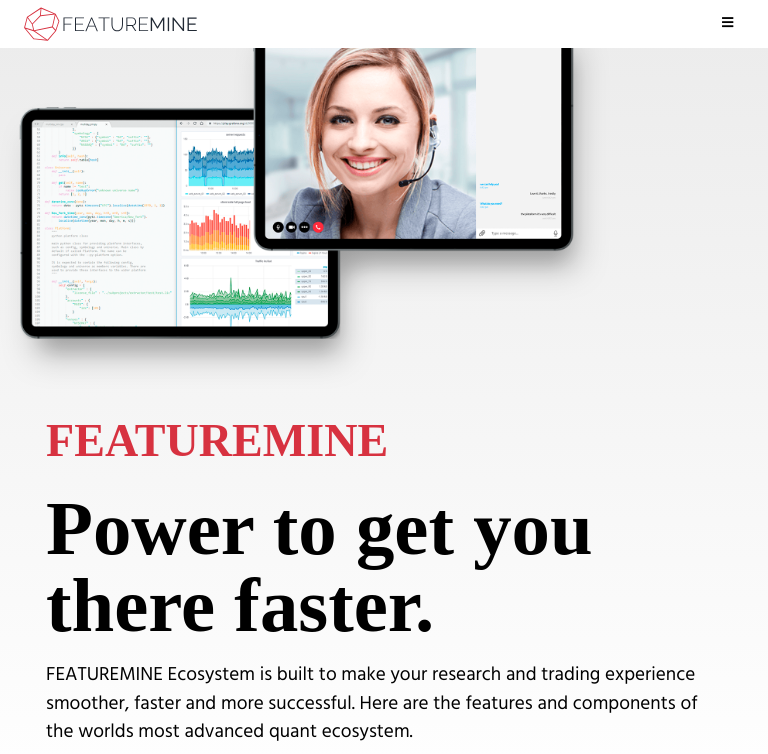
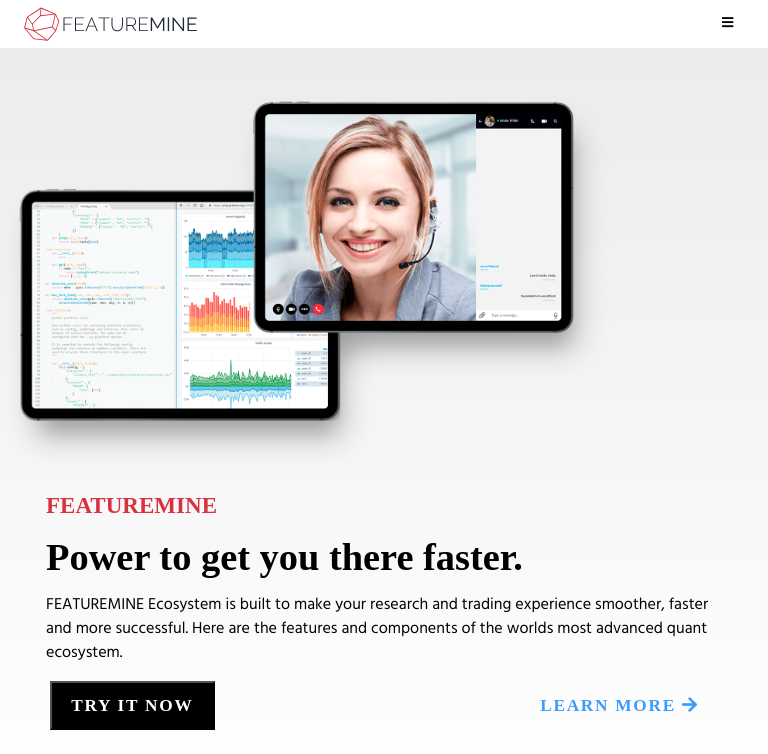
Before and after one commit to jvirriel-per/site-fm, a React (Create React App) app: page / in a window 768 px wide. Shown: the top 754 px of the page. Built offline with nearby package versions, Linux system fonts and the light colour scheme; a web font is replaced by a local one.

Commit message:
space vertical responsive improve

```diff
--- a/src/App.css
+++ b/src/App.css
@@ -220,6 +220,11 @@
   .title {
     font-size: 3vw;
   }
+  .principal {
+    height: 100%;
+    padding-top: 10vw;
+    padding-bottom: 10vw;
+  }
 }
 /*--------------840------------*/
 @media screen and (max-width: 900px) {
@@ -255,11 +260,14 @@
     margin-left: -15vw;
   }
   .second-title {
-    font-size: 10vw;
-    line-height: 10vw;
+    font-size: 5vw;
+    line-height: 5vw;
   }
   .title {
-    font-size: 6vw;
+    font-size: 3vw;
+  }
+  .text-1 {
+    font-size: 2.1vw;
   }
 }
 /*--------------360------------*/
--- a/src/less/1440.less
+++ b/src/less/1440.less
@@ -8,4 +8,10 @@
         font-size: (@baseTextSizeResponsive * 3) * 1;
       }
 
+      .principal{
+        height: 100%;
+        padding-top: 10vw;
+        padding-bottom: 10vw;
+    }
+
 }
--- a/src/less/576.less
+++ b/src/less/576.less
@@ -28,4 +28,6 @@
     margin-top: @baseTextSize;
   }
 
+
+
   }
--- a/src/less/768.less
+++ b/src/less/768.less
@@ -10,11 +10,15 @@
 }
 
 .second-title{
-    font-size: (@baseTextSizeResponsive * 5) * 2;
-    line-height: (@baseTextSizeResponsive * 5) * 2;
+    font-size: (@baseTextSizeResponsive * 5) * 1;
+    line-height: (@baseTextSizeResponsive * 5) * 1;
 }
 .title {
-    font-size: (@baseTextSizeResponsive * 3) * 2;
+    font-size: (@baseTextSizeResponsive * 3) * 1;
+  }
+
+  .text-1{
+    font-size: (@baseTextSizeResponsive * 3) * .7;
   }
 
 
--- a/src/less/840.less
+++ b/src/less/840.less
@@ -27,4 +27,5 @@
         }
     }
 
-  }
+
+}
```
